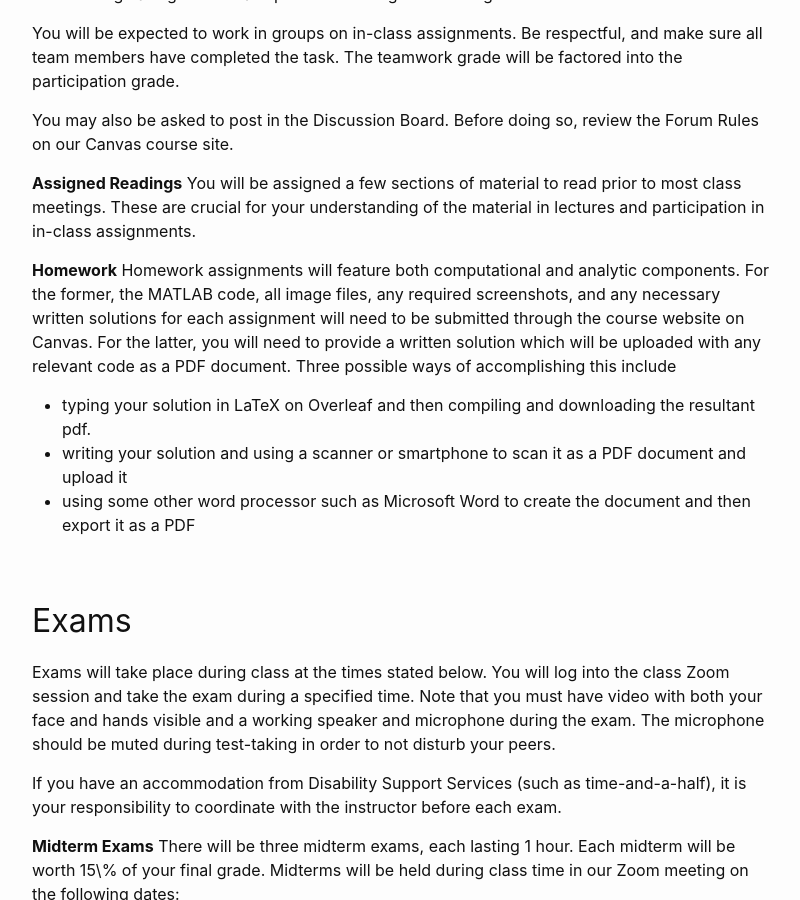
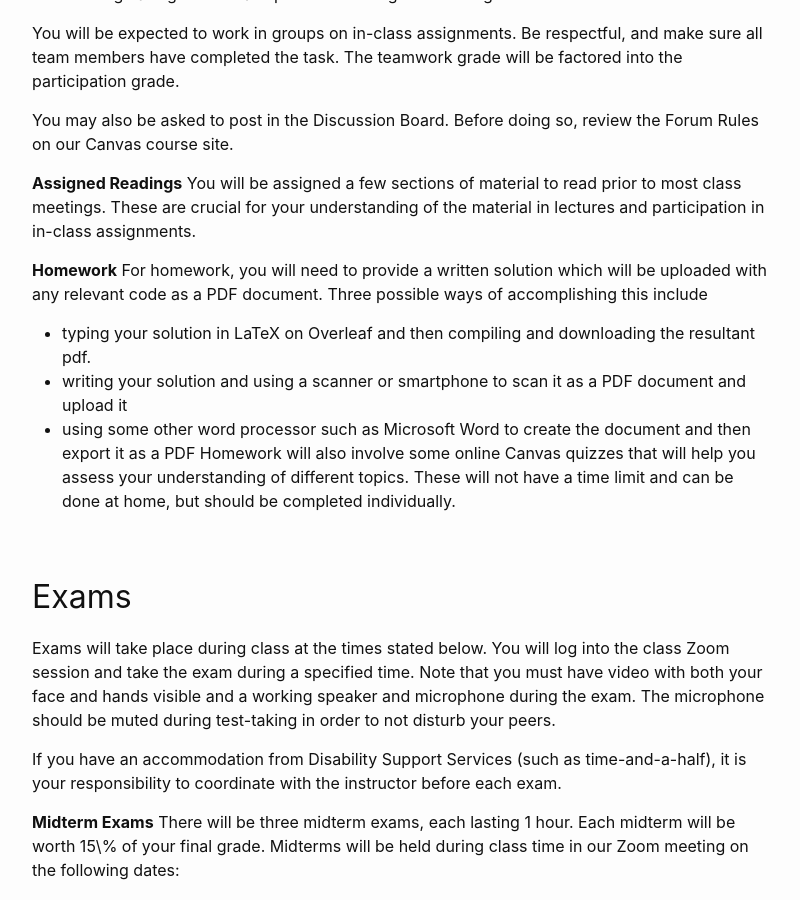
Before and after one commit to wcasper/math407spring2022, a Jekyll site: the page built from extras/syllabus.md, in a window 1280 px wide and 900 px high, scrolled down 3456 px. Shown: the whole window, without its empty margins (238-1038 px from the left). Built offline with Jekyll 4.4.1, drawn with Linux system fonts in a browser that asks for light colours.

Commit message:
changed homework

```diff
--- a/extras/syllabus.md
+++ b/extras/syllabus.md
@@ -92,16 +92,15 @@ You will be expected to work in groups on in-class assignments. Be respectful, a
 
 You may also be asked to post in the Discussion Board. Before doing so, review the Forum Rules on our Canvas course site.
 
-
 **Assigned Readings**
 You will be assigned a few sections of material to read prior to most class meetings. These are crucial for your understanding of the material in lectures and participation in in-class assignments.
 
 **Homework**
-Homework assignments will feature both computational and analytic components.  For the former, the MATLAB code, all image files, any required screenshots, and any necessary written solutions for each assignment will need to be submitted through the course website on Canvas.
-For the latter, you will need to provide a written solution which will be uploaded with any relevant code as a PDF document.  Three possible ways of accomplishing this include
+For homework, you will need to provide a written solution which will be uploaded with any relevant code as a PDF document.  Three possible ways of accomplishing this include
 * typing your solution in LaTeX on Overleaf and then compiling and downloading the resultant pdf.
 * writing your solution and using a scanner or smartphone to scan it as a PDF document and upload it
 * using some other word processor such as Microsoft Word to create the document and then export it as a PDF
+Homework will also involve some online Canvas quizzes that will help you assess your understanding of different topics.  These will not have a time limit and can be done at home, but should be completed individually.
 
 ## Exams
 Exams will take place during class at the times stated below. You will log into the class Zoom session and take the exam during a specified time.  Note that you must have video with both your face and hands visible and a working speaker and microphone during the exam.  The microphone should be muted during test-taking in order to not disturb your peers.
```
